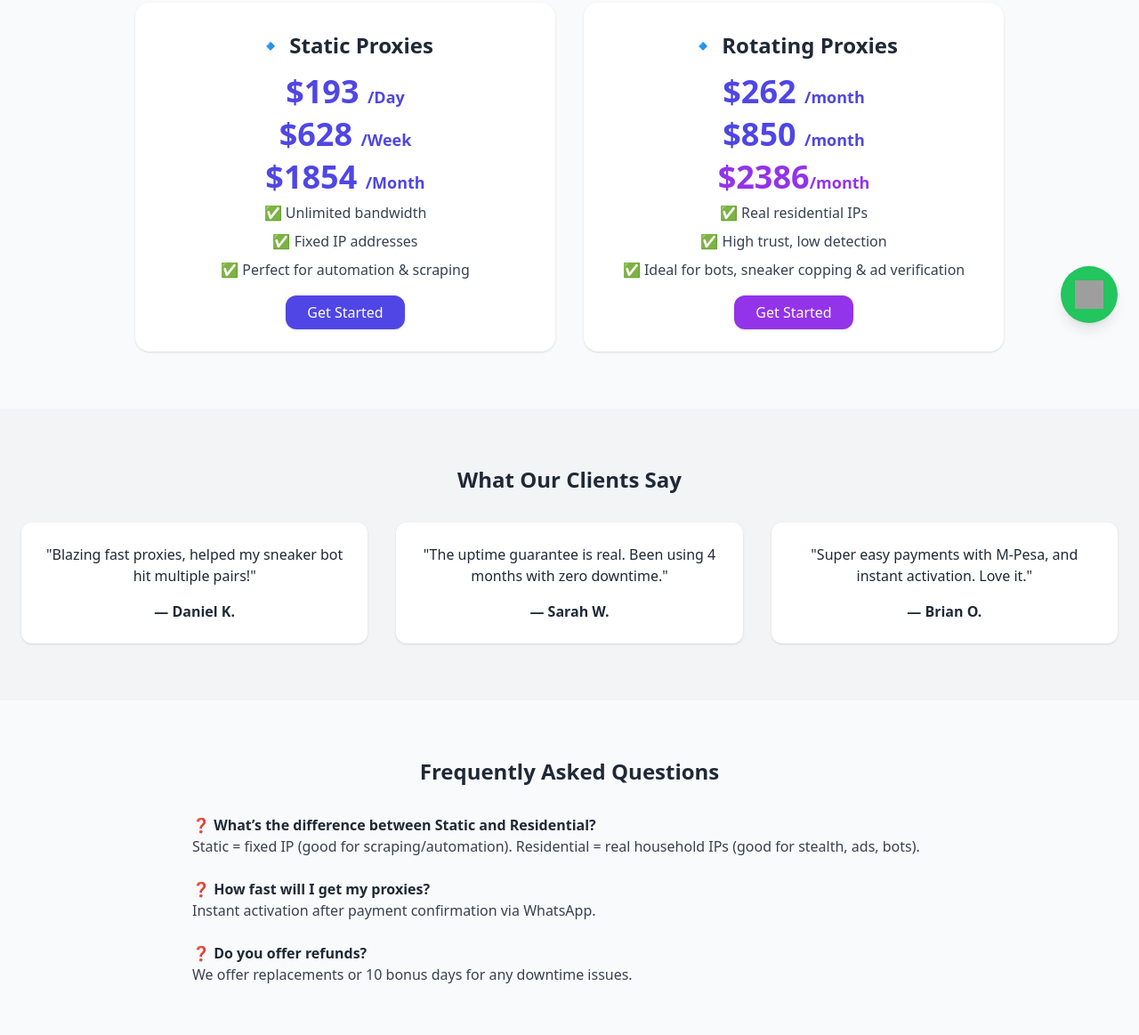
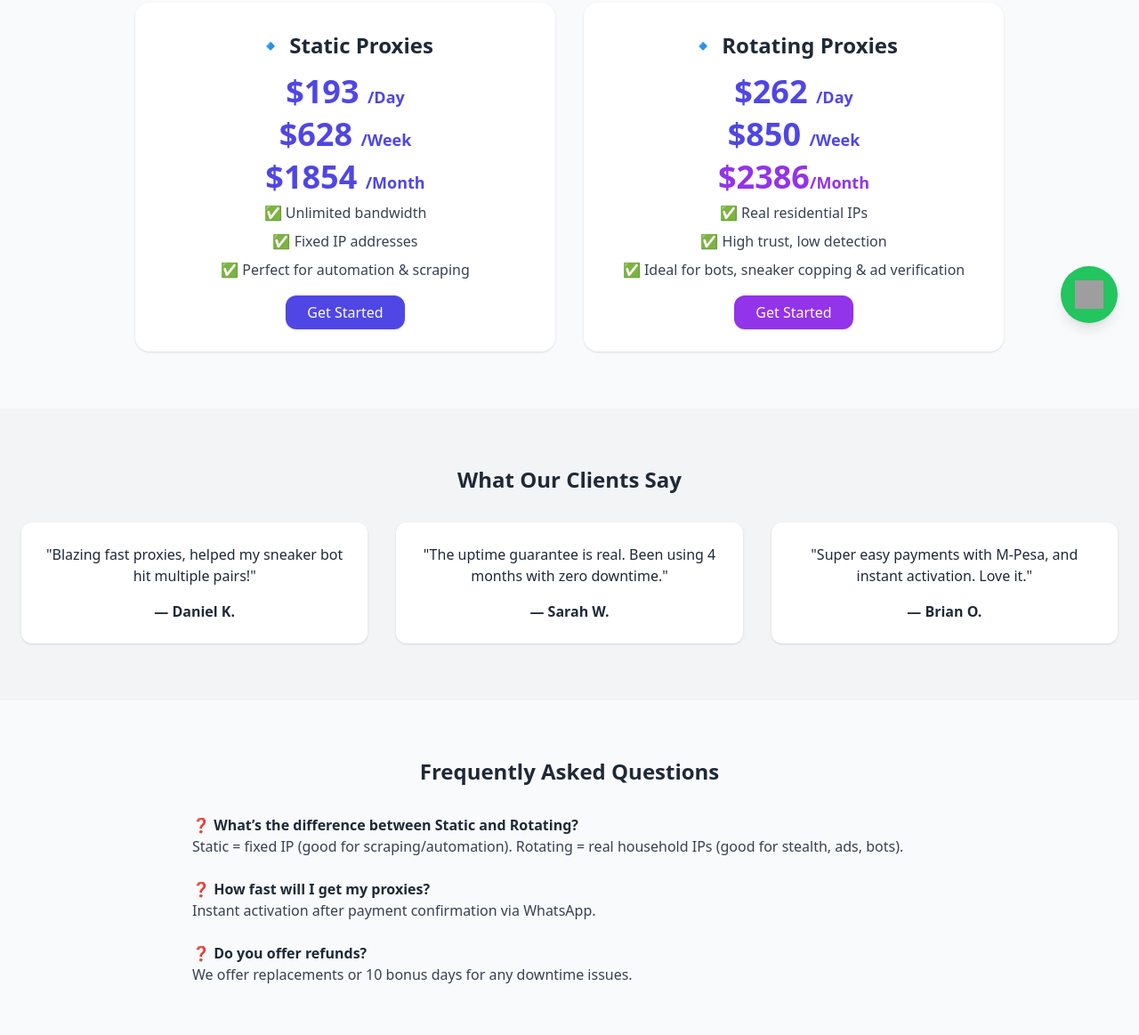
Before and after one commit to Ezramwangi/Proxiesss, a plain HTML site: page index.html in a window 1280 px wide. Shown: the part 413-1576 px from the top of the page at 89% size. Drawn offline with nearby package versions, Linux system fonts and the light colour scheme; grey boxes are pictures that could not be loaded.

Commit message:
Update index.html

```diff
--- a/index.html
+++ b/index.html
@@ -65,9 +65,9 @@
     <div class="bg-white rounded-2xl shadow p-8 text-center hover:shadow-lg transition relative">
       <h2 class="text-2xl font-bold mb-4">🔹 Rotating Proxies</h2>
 <!--       <p class="text-red-600 line-through text-xl font-semibold">$2935</p> -->
-      <p class="text-4xl font-extrabold text-indigo-600 mb-2">$262 <span class="text-lg">/month</span></p>
-      <p class="text-4xl font-extrabold text-indigo-600 mb-2">$850 <span class="text-lg">/month</span></p>
-            <p class="text-4xl font-extrabold text-purple-600 mb-2">$2386<span class="text-lg">/month</span></p>
+      <p class="text-4xl font-extrabold text-indigo-600 mb-2">$262 <span class="text-lg">/Day</span></p>
+      <p class="text-4xl font-extrabold text-indigo-600 mb-2">$850 <span class="text-lg">/Week</span></p>
+            <p class="text-4xl font-extrabold text-purple-600 mb-2">$2386<span class="text-lg">/Month</span></p>
 <!--       <p class="text-green-600 font-semibold mb-4">🔥 23% OFF — Ends in <span id="timer2">00:00:00</span></p> -->
       <ul class="mb-6 space-y-2 text-gray-700">
         <li>✅ Real residential IPs</li>
@@ -106,8 +106,8 @@
     <h3 class="text-2xl font-bold mb-8 text-center">Frequently Asked Questions</h3>
     <div class="space-y-6">
       <div>
-        <h4 class="font-semibold">❓ What’s the difference between Static and Residential?</h4>
-        <p class="text-gray-700">Static = fixed IP (good for scraping/automation). Residential = real household IPs (good for stealth, ads, bots).</p>
+        <h4 class="font-semibold">❓ What’s the difference between Static and Rotating?</h4>
+        <p class="text-gray-700">Static = fixed IP (good for scraping/automation). Rotating = real household IPs (good for stealth, ads, bots).</p>
       </div>
       <div>
         <h4 class="font-semibold">❓ How fast will I get my proxies?</h4>
```
